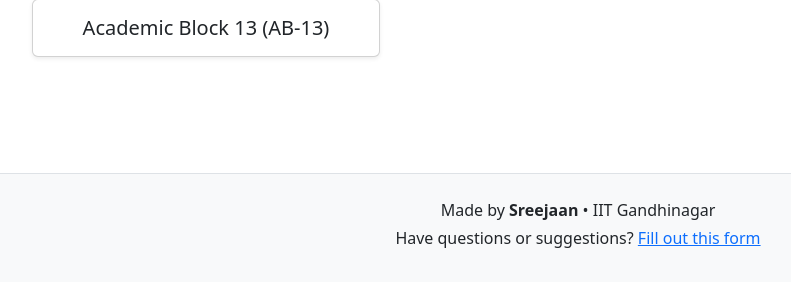
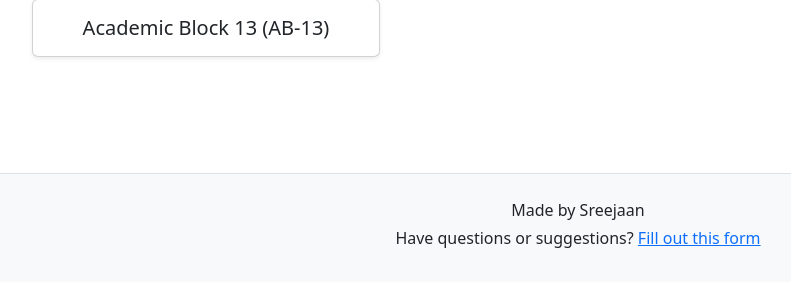
Before and after one commit to Sreejaan/IIT-GN-Campus-Guide, a Django app: page /academic/ in a window 1280 px wide. Shown: the part 454-761 px from the top of the page, without its empty margins (62-853 px from the left). Run offline with Django 4.2, Linux system fonts and the light colour scheme; data comes from the database, SQL or seed files in the repository.

Commit message:
final commit

```diff
--- a/templates/base.html
+++ b/templates/base.html
@@ -62,7 +62,7 @@
     <!-- Sticky Footer -->
     <footer class="text-center">
         <div class="container">
-            <p class="mb-1">Made by <strong>Sreejaan</strong> • IIT Gandhinagar</p>
+            <p class="mb-1">Made by Sreejaan</p>
             <p class="mb-2">
                 Have questions or suggestions?
                 <a href="https://forms.gle/nfYMX1LCb4v2nKJu6" target="_blank" class="footer-link">Fill out this form</a>
```
